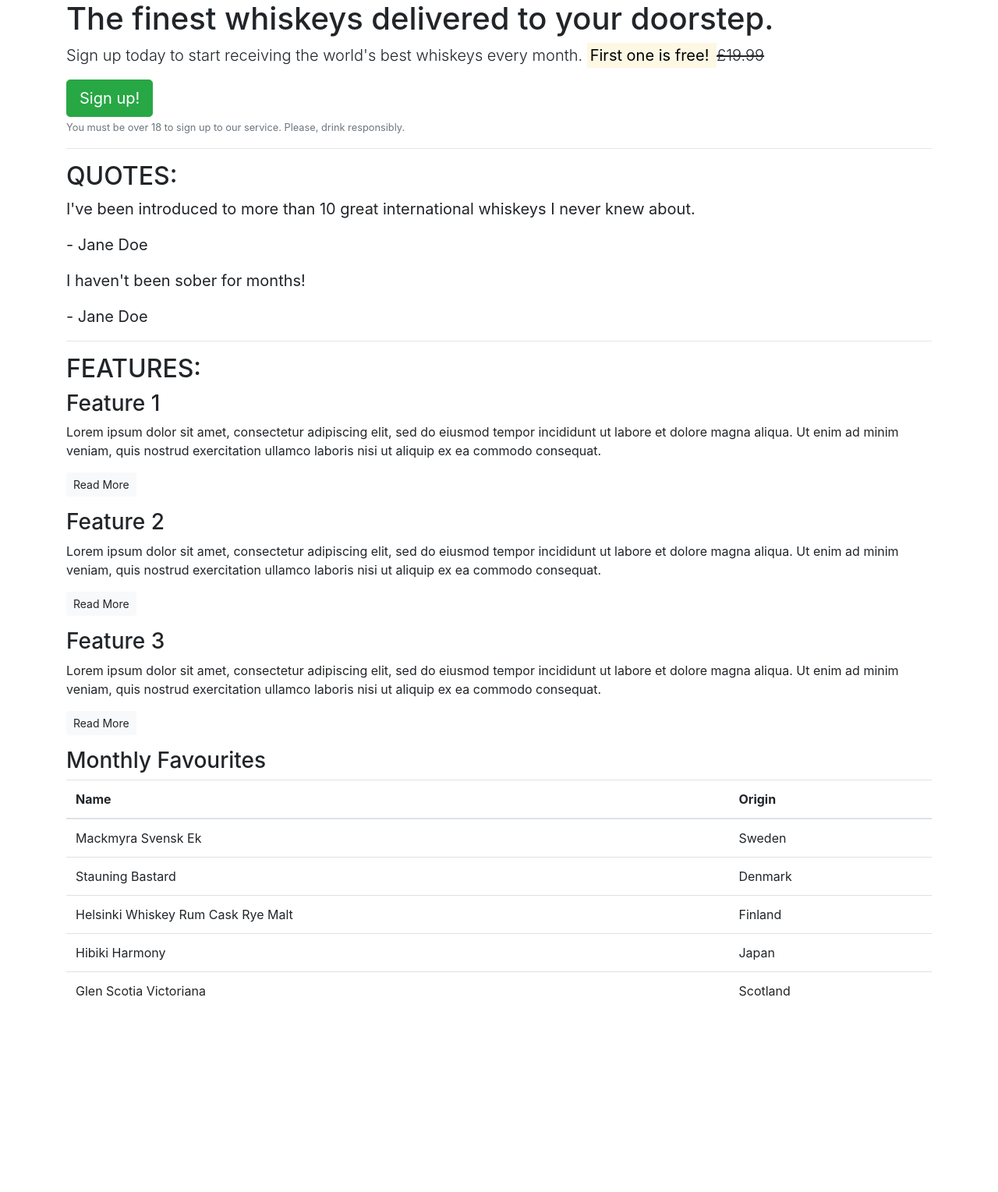
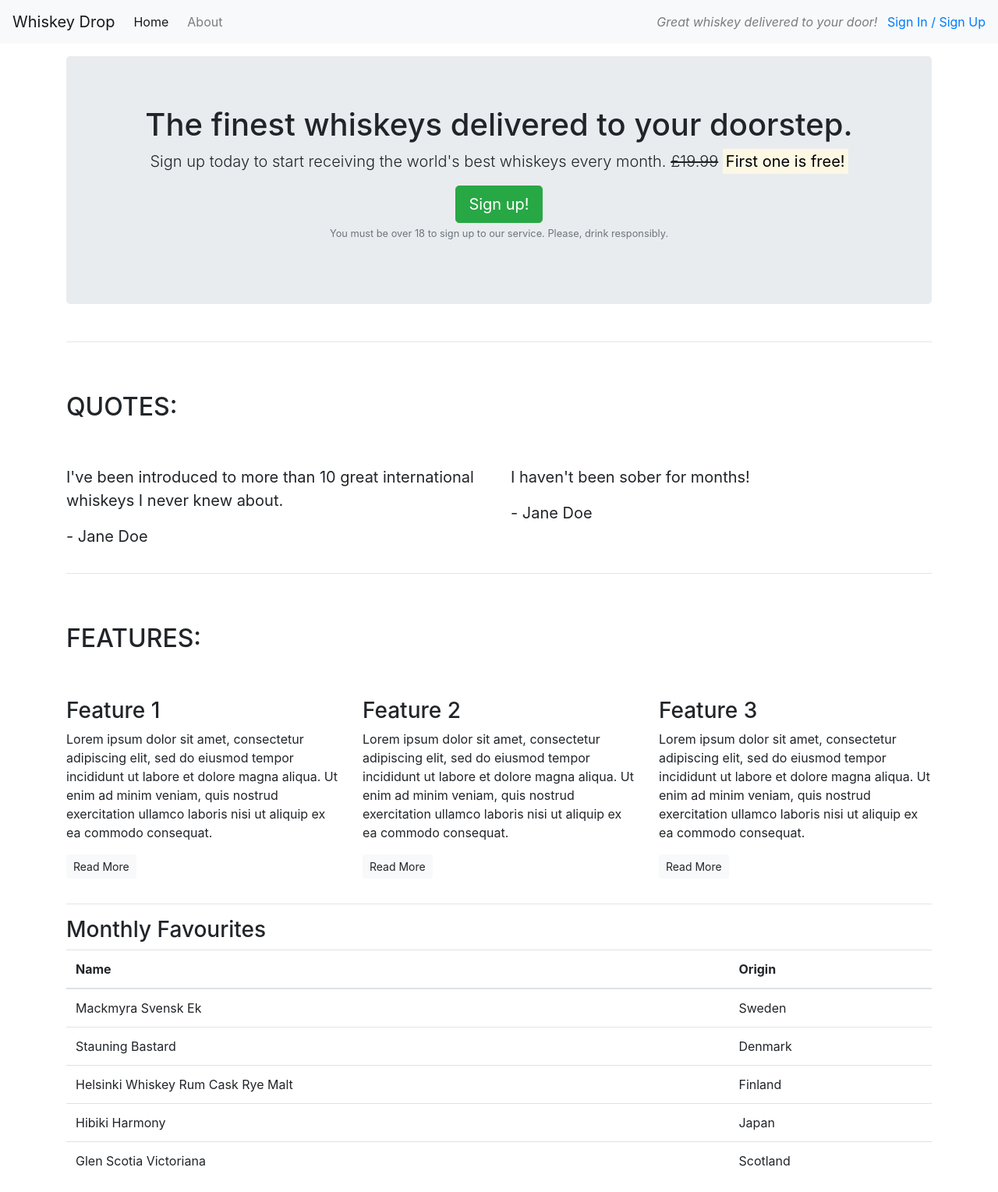
Before and after one commit to wwwar-is/Bootstrap-walkthrough, a plain HTML site: page index.html in a window 1280 px wide. Shown: the whole page at 78% size. Before the commit the page ends 1311 px from the top, so only its background shows below. Drawn offline with nearby package versions, Linux system fonts and the light colour scheme.

Commit message:
add grid and responsive design

```diff
--- a/index.html
+++ b/index.html
@@ -8,54 +8,100 @@
     <script src="https://cdn.jsdelivr.net/npm/bootstrap@4.1.3/dist/js/bootstrap.min.js" integrity="sha384-ChfqqxuZUCnJSK3+MXmPNIyE6ZbWh2IMqE241rYiqJxyMiZ6OW/JmZQ5stwEULTy" crossorigin="anonymous"></script>
 </head>
 <body>
-    <article class="container">
+    <nav class="navbar navbar-light bg-light navbar-expand-sm">
+        <a href="/" class="navbar-brand">Whiskey Drop</a>
+        <ul class="navbar-nav mr-auto">
+            <li class="active nav-item mr-2"><a class="nav-link" href="/">Home</a></li>
+            <li class="nav-item mr-2"><a class="nav-link" href="/about">About</a></li>
+            <li class="nav-item mr-2 d-block d-sm-none"><a href="/login">Sign In / Sign Up</a></li>
+        </ul>
+        <div class="d-none d-md-block">
+            <p class="navbar-text my-auto mr-2"><i>Great whiskey delivered to your door!</i></p>
+            <a href="/login">Sign In / Sign Up</a>
+        </div>
+    </nav>
+    <article class="container mt-3">
         <!-- Callout -->
-        <section class="callout">
+        <div class="row">
+            <div class="col-12">
+                <section class="callout jumbotron text-center">
                     <h1>The finest whiskeys delivered to your doorstep.</h1>
-            <p class="lead">Sign up today to start receiving the world's best whiskeys every month. <strong><mark>First one is free! </mark></strong><s>£19.99</s></p>
+                    <p class="lead">Sign up today to start receiving the world's best whiskeys every month.
+                        <s class="d-none d-sm-inline">£19.99</s>
+                        <span class="d-inline d-sm-none"><br></span>
+                        <strong><mark>First one is free! </mark></strong>
+                    </p>
                     <button class="btn btn-success btn-lg">Sign up!</button>
                     <p class="text-muted"><small>You must be over 18 to sign up to our service. Please, drink responsibly.</small></p>
                 </section>
+            </div>
+        </div>
         <!-- /.callout -->
         <hr>
 
         <!-- Quotes -->
         <section class="quotes">
+            <div class="row">
+                <div class="col-12 my-5">
                     <h2 class="text-uppercase">Quotes:</h2>
+                </div>
+            </div>
+            <div class="row">
+                <div class="col-12 col-md-6">
                     <blockquote class="blockquote">
                         <p>I've been introduced to more than 10 great international whiskeys I never knew about.</p>
                         <p>- Jane Doe</p>
                     </blockquote>
+                </div>
+                <div class="col-12 col-md-6">
                     <blockquote class="blockquote">
                         <p>I haven't been sober for months!</p>
                         <p>- Jane Doe</p>
                     </blockquote>
+                </div>
+            </div>
         </section>
         <!-- /.quotes -->
         <hr>
 
         <!-- Features -->
         <section class="features">
+            <div class="row">
+                <div class="col-12 my-5">
                     <h2 class="text-uppercase">Features:</h2>
+                </div>
+            </div>
+            <div class="row">
+                <div class="col-12 col-md-6 col-lg-4">
                     <div class="feature">
                         <h3>Feature 1</h3>
                         <p>Lorem ipsum dolor sit amet, consectetur adipiscing elit, sed do eiusmod tempor incididunt ut labore et dolore magna aliqua. Ut enim ad minim veniam, quis nostrud exercitation ullamco laboris nisi ut aliquip ex ea commodo consequat.</p>
                         <p><a class="btn btn-sm btn-light" href="">Read More</a></p>
                     </div>
+                </div>
+                <div class="col-12 col-md-6 col-lg-4">
                     <div class="feature">
                         <h3>Feature 2</h3>
                         <p>Lorem ipsum dolor sit amet, consectetur adipiscing elit, sed do eiusmod tempor incididunt ut labore et dolore magna aliqua. Ut enim ad minim veniam, quis nostrud exercitation ullamco laboris nisi ut aliquip ex ea commodo consequat.</p>
                         <p><a class="btn btn-sm btn-light" href="">Read More</a></p>
                     </div>
+                </div>
+                <div class="col-12 d-md-none d-lg-block col-lg-4">
                     <div class="feature">
                         <h3>Feature 3</h3>
                         <p>Lorem ipsum dolor sit amet, consectetur adipiscing elit, sed do eiusmod tempor incididunt ut labore et dolore magna aliqua. Ut enim ad minim veniam, quis nostrud exercitation ullamco laboris nisi ut aliquip ex ea commodo consequat.</p>
                         <p><a class="btn btn-sm btn-light" href="">Read More</a></p>
                     </div>
+                </div>
+            </div>
         </section>
         <!-- /.features -->
-    </article>
-        <section class="monthly-favs container">
+        <hr>
+
+        <!-- Monthly favourites -->
+        <section class="monthly-favs">
+            <div class="row">
+                <div class="col-12">
                     <table class="table">
                         <h3>Monthly Favourites</h3>
                         <thead>
@@ -87,6 +133,10 @@
                             </tr>
                         </tbody>
                     </table>
+                </div>
+            </div>
         </section>
+        <!-- /.monthly favourites -->
+    </article>
 </body>
 </html>
```
Also changed, not shown: 1 other file. Lines whose indentation alone changed are shown as unchanged.
